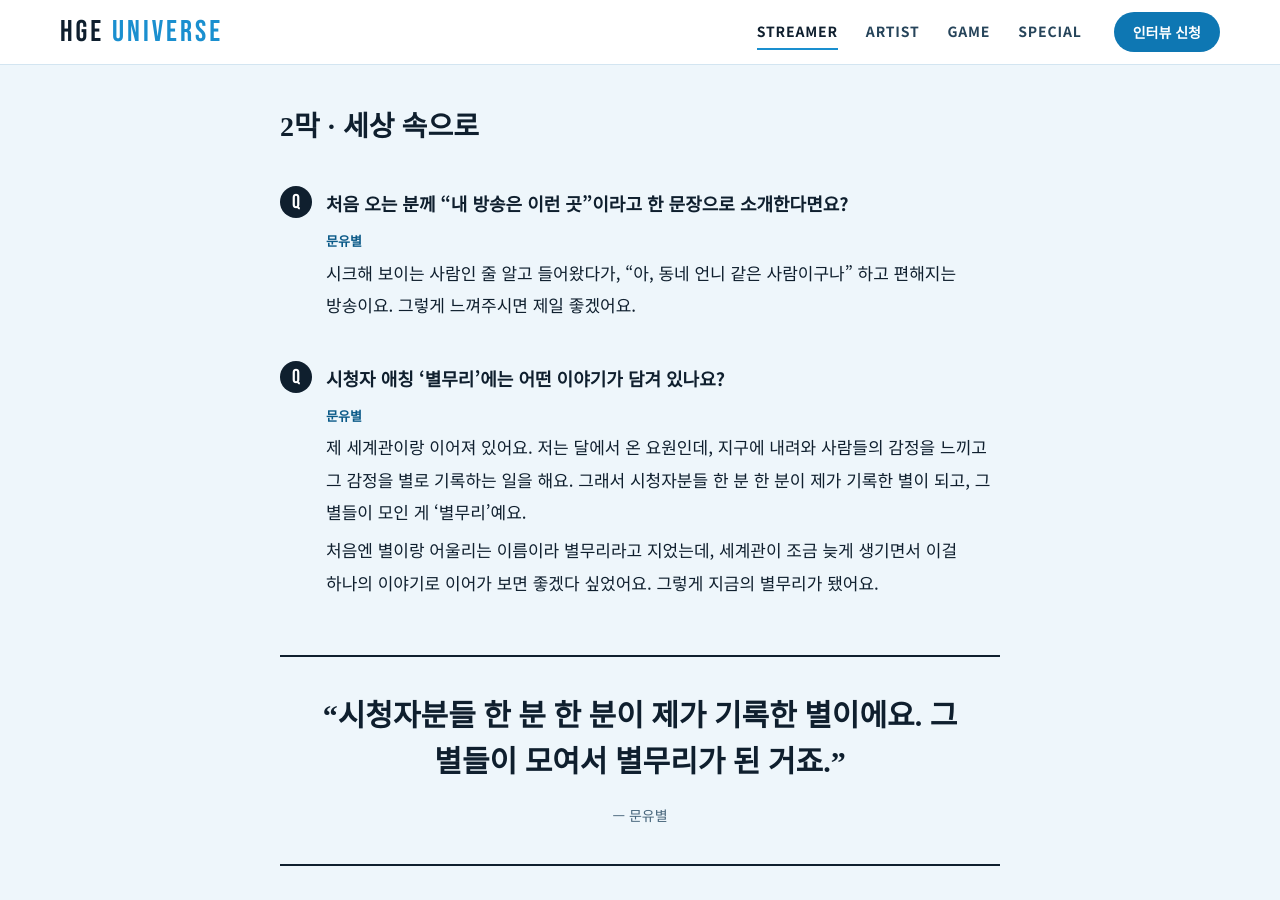
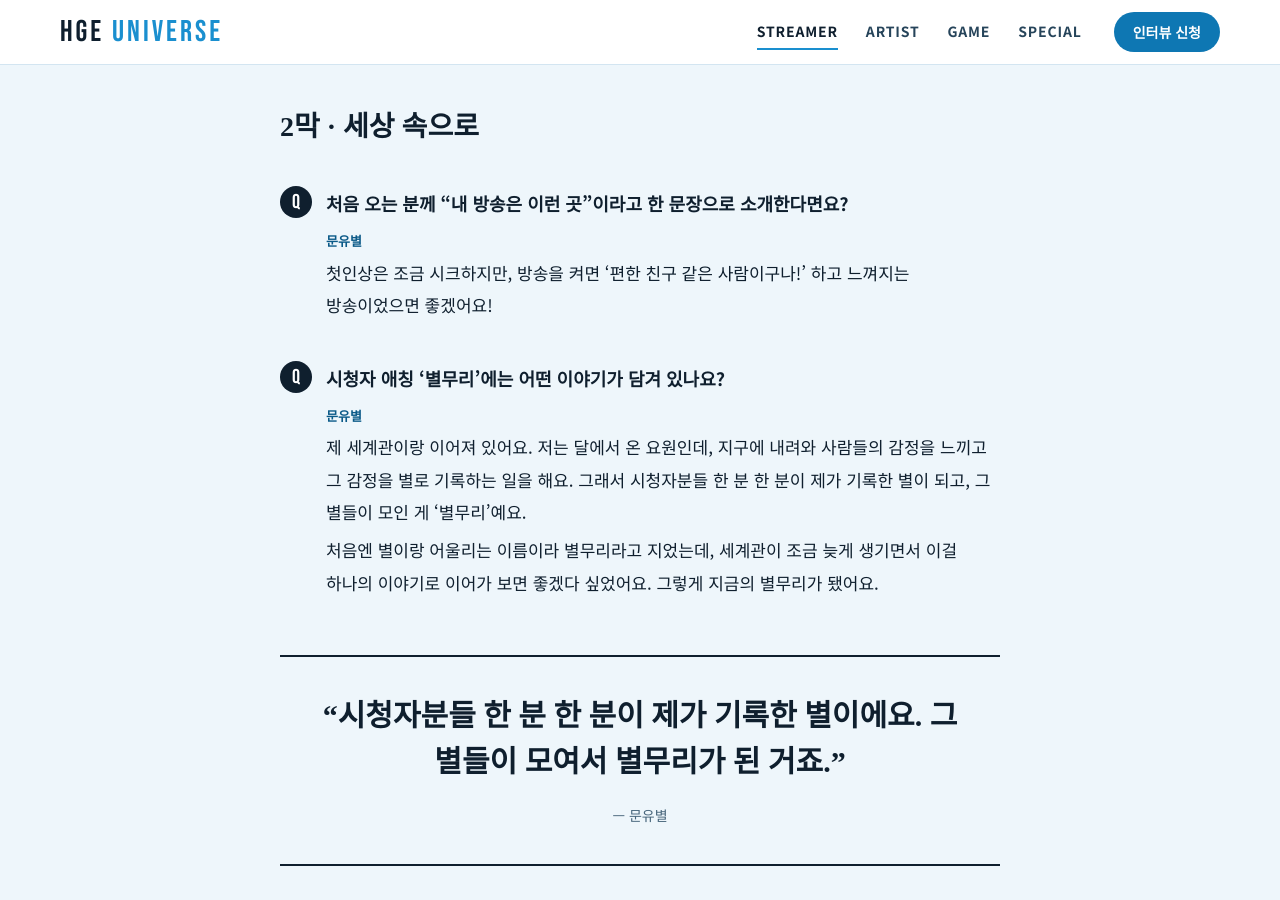
Before and after one commit to cLOfLuV/HGECreatorWeb, a Jekyll site: the page built from _interviews/moon-yubyeol.md, in a window 1280 px wide and 900 px high, scrolled down 2795 px. Built offline with Jekyll 4.4.1, drawn with Linux system fonts in a browser that asks for light colours; some of the changed text lies outside the part shown.

Commit message:
Universe: 인터뷰 수정 moon-yubyeol

```diff
--- a/_interviews/moon-yubyeol.md
+++ b/_interviews/moon-yubyeol.md
@@ -1,7 +1,7 @@
 ---
 title: 문유별, 별무리의 마음을 별로 기록하는 달의 요원
 address: moon-yubyeol
-subtitle: 시크한 줄 알고 들어왔다가, 편한 친구 같은 사람이구나! 하고 편해지는 방송이면 좋겠어요.
+subtitle: 시크한 줄 알고 들어왔다가, 편한 친구 같은 사람이구나! 하고 느껴지는 방송이면 좋겠어요!
 category: STREAMER
 format: cover
 date: 2026-11-06
@@ -60,7 +60,7 @@ PPT랑 대본까지 열심히 준비했는데도 엄청 떨렸어요. '과연
 
 Q. 처음 오는 분께 "내 방송은 이런 곳"이라고 한 문장으로 소개한다면요?
 
-시크해 보이는 사람인 줄 알고 들어왔다가, "아, 동네 언니 같은 사람이구나" 하고 편해지는 방송이요. 그렇게 느껴주시면 제일 좋겠어요.
+첫인상은 조금 시크하지만, 방송을 켜면 ‘편한 친구 같은 사람이구나!’ 하고 느껴지는 방송이었으면 좋겠어요!
 
 Q. 시청자 애칭 '별무리'에는 어떤 이야기가 담겨 있나요?
 
```
